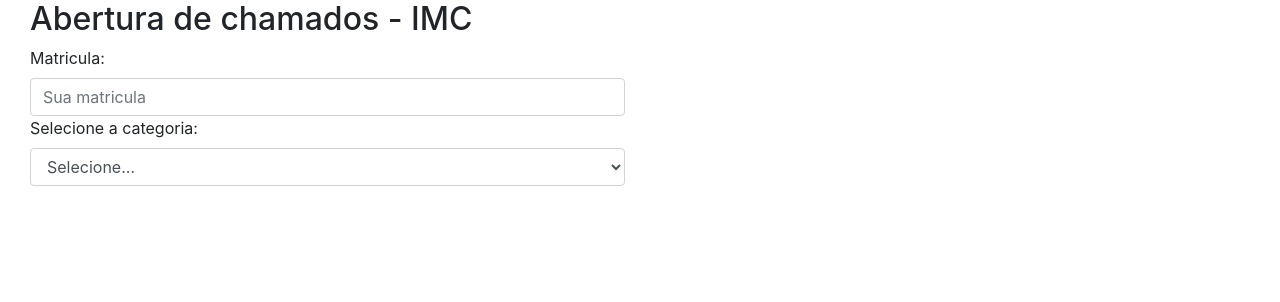
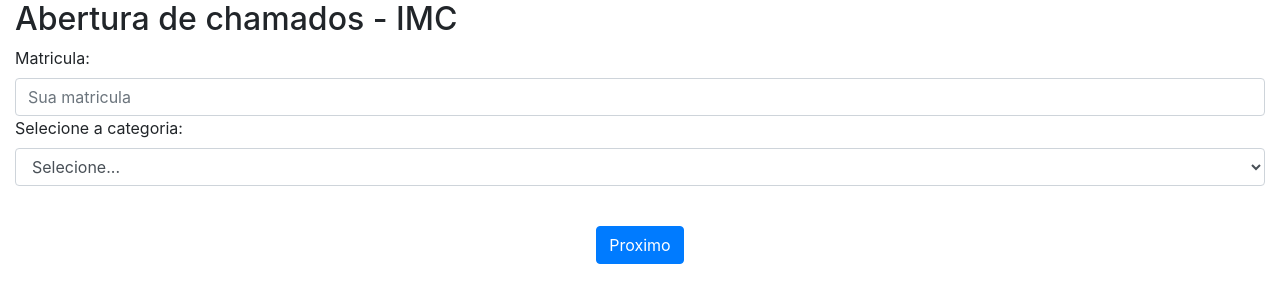
Before and after one commit to mateushtoledo/prototipo-imc, a plain HTML site: page IMC/public_html/index.html in a window 1280 px wide. Drawn offline with nearby package versions, Linux system fonts and the light colour scheme.

Commit message:
parte 1 pronta

```diff
--- a/IMC/public_html/index.html
+++ b/IMC/public_html/index.html
@@ -7,10 +7,8 @@
         <script src="https://maxcdn.bootstrapcdn.com/bootstrap/4.0.0/js/bootstrap.min.js" integrity="sha384-JZR6Spejh4U02d8jOt6vLEHfe/JQGiRRSQQxSfFWpi1MquVdAyjUar5+76PVCmYl" crossorigin="anonymous"></script>
     </head>
     <body>
-        <div class="col-md-12 container">
-            <div class="col-md-6 text-left">
+        <div class="col-md-12 container" id="selector">
             <h2>Abertura de chamados - IMC</h2>
-                <form action="">
             <label>Matricula:</label>
             <input type="text" class="form-control" placeholder="Sua matricula" name="matricula"/>
             <label>Selecione a categoria:</label>
@@ -24,8 +22,12 @@
                 <option value="hw_solicitation">Solicitacao de hardware</option>
                 <option value="other_solicitation">Outras solicitaçoes</option>
             </select>
-                </form>
+            <div class="text-center">
+                <button class="btn btn-primary" style="margin-top: 40px">Proximo</button>
             </div>
+        </div>
+        <div class="col-md-12" id="next-step">
+
         </div>
     </body>
 </html>
```
Lines whose indentation alone changed are shown as unchanged.
